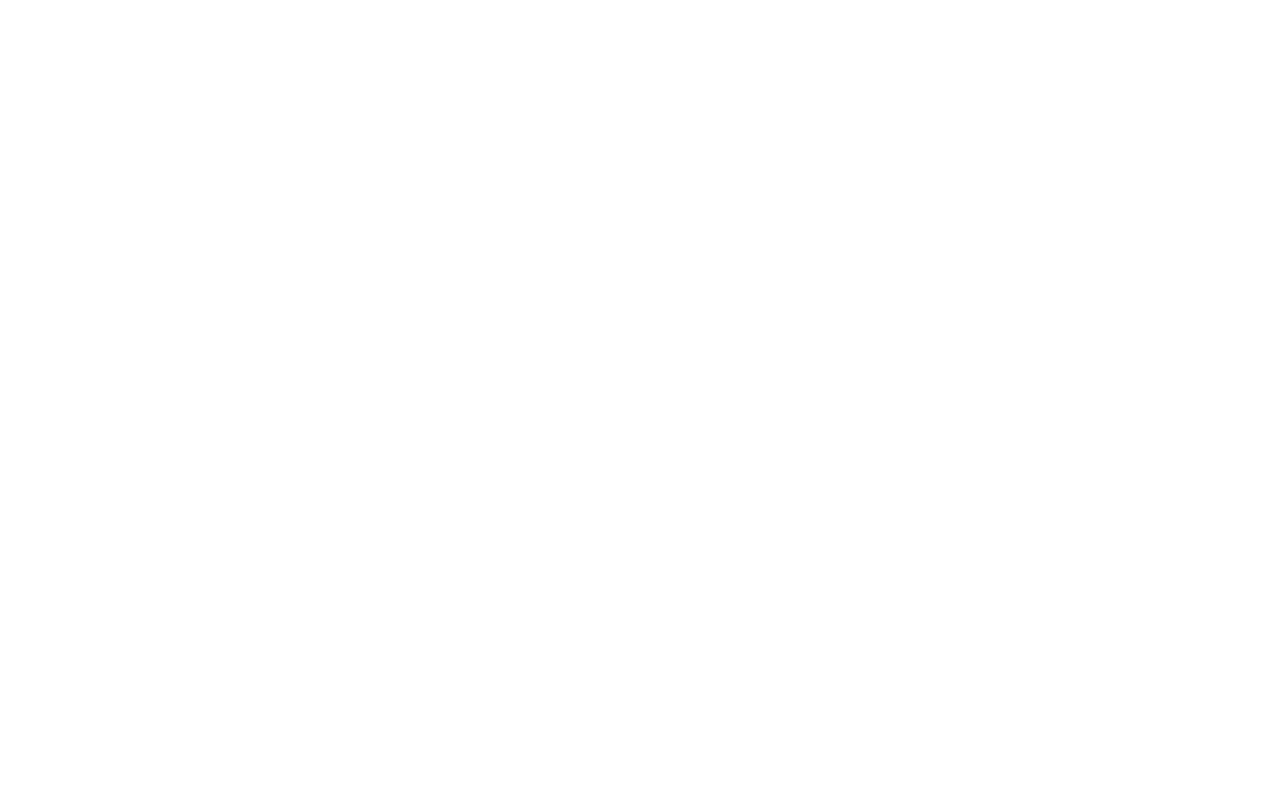
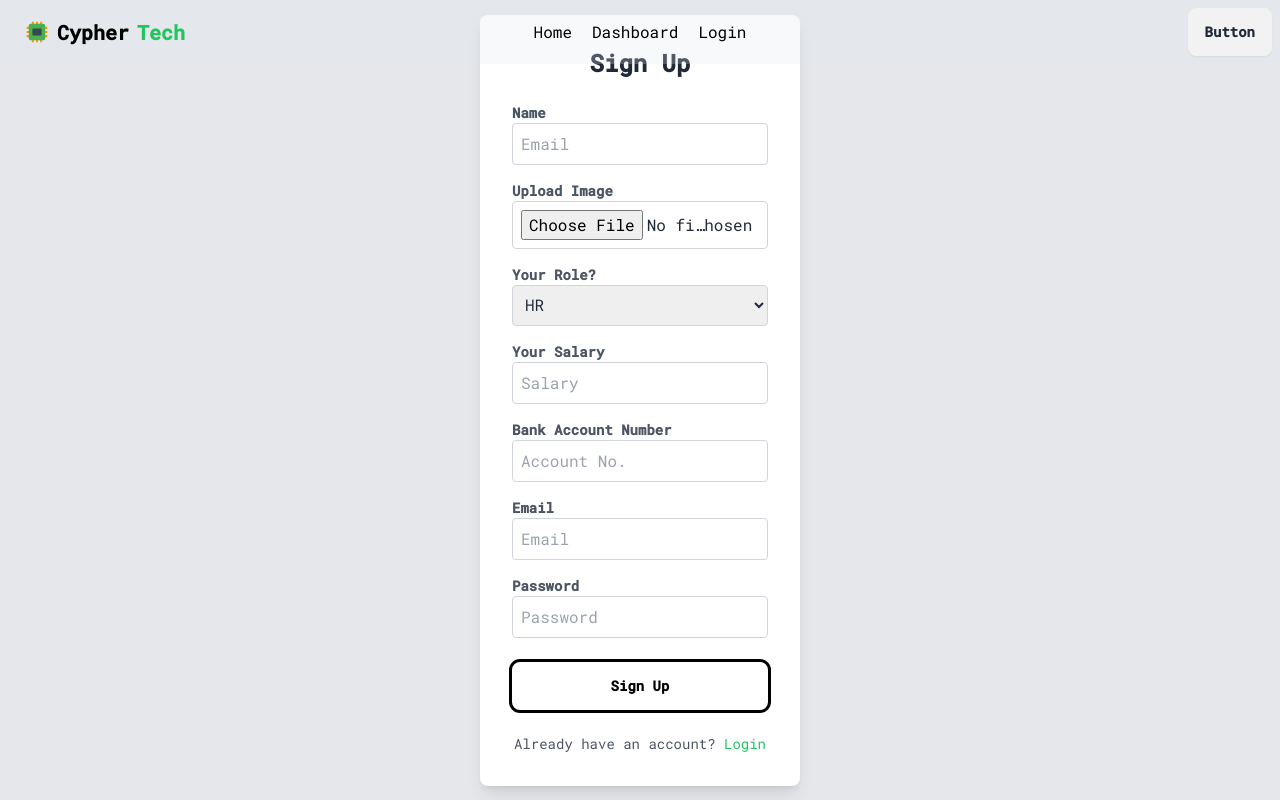
Before and after one commit to Muhammad-Sowrov/a12-cypherTech-client, a React (Vite) app: page /register in a window 1280 px wide. Before the commit this address had no page. Built offline with nearby package versions, Linux system fonts and the light colour scheme.

Commit message:
login and register page done

```diff
--- a/package.json
+++ b/package.json
@@ -14,6 +14,7 @@
     "match-sorter": "^6.3.1",
     "react": "^18.2.0",
     "react-dom": "^18.2.0",
+    "react-hook-form": "^7.48.2",
     "react-router-dom": "^6.20.0",
     "sort-by": "^1.2.0",
     "swiper": "^11.0.5"
--- a/src/Pages/Home/Testimonials/Testimonials.jsx
+++ b/src/Pages/Home/Testimonials/Testimonials.jsx
@@ -17,7 +17,7 @@
         setReview(data);
       });
   }, []);
-  console.log(review);
+  // console.log(review);
   return (
     <section className="mb-8">
       <SectionTitle heading={"Voices of Satisfaction"}></SectionTitle>
--- /dev/null
+++ b/src/Pages/Login/Login.jsx
@@ -0,0 +1,91 @@
+import { useForm } from "react-hook-form";
+import { NavLink } from "react-router-dom";
+
+
+const Login = () => {
+    const {
+        register,
+        handleSubmit,
+        reset,
+        formState: { errors },
+      } = useForm();
+
+      const onsubmit = data => {
+        console.log(data);
+      }
+    return (
+        <div>
+            <div className="min-h-screen flex items-center justify-center bg-gray-200">
+        <div className="bg-white p-8 rounded-lg shadow-lg w-full sm:w-1/2 md:w-1/3 lg:w-1/4">
+          <h2 className="text-2xl font-semibold text-center text-gray-800 mb-6">
+            Login
+          </h2>
+          <form onSubmit={handleSubmit(onsubmit)}>
+            <div className="mb-4">
+              <label className="block text-gray-600 text-sm font-semibold">
+                Email
+              </label>
+              <input
+                {...register("email", { required: true })}
+                type="email"
+                name="email"
+                className="w-full p-2 border border-gray-300 rounded focus:outline-none focus:border-green-500"
+                placeholder="Email"
+              />
+              {errors.email && (
+                <span className="text-red-700">This field is required</span>
+              )}
+            </div>
+            <div className="mb-6">
+              <label className="block text-gray-600 text-sm font-semibold">
+                Password
+              </label>
+              <input
+                {...register("password", {
+                  required: true,
+                  minLength: 6,
+                  pattern: /^(?=.*[A-Z])(?=.*[!@#$%^&*()_+{}[\]:;<>,.?~\\/-]).{6,}$/i,
+                })}
+                type="password"
+                name="password"
+                className="w-full p-2 border border-gray-300 rounded focus:outline-none focus:border-green-500"
+                placeholder="Password"
+              />
+              {errors.password?.type === "minLength" && (
+                <span className="text-red-700">
+                  Password must be at-lest 6 character
+                </span>
+              )}
+              {errors.password?.type === "required" && (
+                <span className="text-red-700">This field is required</span>
+              )}
+              {errors.password?.type === "pattern" && (
+                <span className="text-red-700">
+                  Password must have a uppercase, lowercase, number and special
+                  character
+                </span>
+              )}
+            </div>
+
+            <button
+              type="submit"
+              className="btn btn-ghost outline w-full text-black hover:bg-green-300"
+            >
+              Login
+            </button>
+          </form>
+          <div className="text-center mt-6">
+            <p className="text-gray-600 text-sm">
+              Do not have an account?{" "}
+              <NavLink to="/register" className="text-green-500 hover:underline">
+                Register
+              </NavLink>
+            </p>
+          </div>
+        </div>
+      </div>
+        </div>
+    );
+};
+
+export default Login;
--- /dev/null
+++ b/src/Pages/Register/Register.jsx
@@ -0,0 +1,168 @@
+import { useForm } from "react-hook-form";
+import { NavLink } from "react-router-dom";
+
+const Register = () => {
+  const {
+    register,
+    handleSubmit,
+    reset,
+    formState: { errors },
+  } = useForm();
+
+  const onSubmit = (data) => {
+    console.log(data);
+  };
+
+  return (
+    <div>
+      <div className="min-h-screen flex items-center justify-center bg-gray-200">
+        <div className="bg-white p-8 rounded-lg shadow-lg w-full sm:w-1/2 md:w-1/3 lg:w-1/4">
+          <h2 className="text-2xl font-semibold text-center text-gray-800 mb-6">
+            Sign Up
+          </h2>
+          <form onSubmit={handleSubmit(onSubmit)}>
+            <div className="mb-4">
+              <label className="block text-gray-600 text-sm font-semibold">
+                Name
+              </label>
+              <input
+                {...register("name", { required: true })}
+                type="text"
+                name="name"
+                className="w-full p-2 border border-gray-300 rounded focus:outline-none focus:border-green-500"
+                placeholder="Email"
+              />
+              {errors.name && (
+                <span className="text-red-700">This field is required</span>
+              )}
+            </div>
+            <div className="mb-4">
+              <label className="block text-gray-600 text-sm font-semibold">
+                Upload Image
+              </label>
+              <input
+                {...register("image", { required: true })}
+                type="file"
+                accept="image/*"
+                className="w-full p-2 border border-gray-300 rounded focus:outline-none focus:border-green-500"
+              />
+              {errors.image && (
+                <span className="text-red-700">Please upload an image</span>
+              )}
+            </div>
+            <div className="mb-4">
+              <label className="block text-gray-600 text-sm font-semibold">
+                Your Role?
+              </label>
+              <select
+                {...register("role", { required: true })}
+                className="w-full p-2 border border-gray-300 rounded focus:outline-none focus:border-green-500"
+              >
+                <option disabled value="">
+                  Choose an option
+                </option>
+                <option value="HR">HR</option>
+                <option value="Employee">Employee</option>
+              </select>
+              {errors.role && (
+                <span className="text-red-700">This field is required</span>
+              )}
+            </div>
+            <div className="mb-4">
+              <label className="block text-gray-600 text-sm font-semibold">
+                Your Salary
+              </label>
+              <input
+                {...register("salary", { required: true })}
+                type="number"
+                name="salary"
+                className="w-full p-2 border border-gray-300 rounded focus:outline-none focus:border-green-500"
+                placeholder="Salary"
+              />
+              {errors.salary && (
+                <span className="text-red-700">This field is required</span>
+              )}
+            </div>
+            <div className="mb-4">
+              <label className="block text-gray-600 text-sm font-semibold">
+                Bank Account Number
+              </label>
+              <input
+                {...register("account", { required: true })}
+                type="number"
+                name="account"
+                className="w-full p-2 border border-gray-300 rounded focus:outline-none focus:border-green-500"
+                placeholder="Account No."
+              />
+              {errors.account && (
+                <span className="text-red-700">This field is required</span>
+              )}
+            </div>
+            <div className="mb-4">
+              <label className="block text-gray-600 text-sm font-semibold">
+                Email
+              </label>
+              <input
+                {...register("email", { required: true })}
+                type="email"
+                name="email"
+                className="w-full p-2 border border-gray-300 rounded focus:outline-none focus:border-green-500"
+                placeholder="Email"
+              />
+              {errors.email && (
+                <span className="text-red-700">This field is required</span>
+              )}
+            </div>
+            <div className="mb-6">
+              <label className="block text-gray-600 text-sm font-semibold">
+                Password
+              </label>
+              <input
+                {...register("password", {
+                  required: true,
+                  minLength: 6,
+                  pattern: /^(?=.*[A-Z])(?=.*[^A-Za-z0-9]).{6,}$/i,
+                })}
+                type="password"
+                name="password"
+                className="w-full p-2 border border-gray-300 rounded focus:outline-none focus:border-green-500"
+                placeholder="Password"
+              />
+              {errors.password?.type === "minLength" && (
+                <span className="text-red-700">
+                  Password must be at-lest 6 character
+                </span>
+              )}
+              {errors.password?.type === "required" && (
+                <span className="text-red-700">This field is required</span>
+              )}
+              {errors.password?.type === "pattern" && (
+                <span className="text-red-700">
+                  Password must have a uppercase, lowercase, number and special
+                  character
+                </span>
+              )}
+            </div>
+
+            <button
+              type="submit"
+              className="btn btn-ghost outline w-full text-black hover:bg-green-300"
+            >
+              Sign Up
+            </button>
+          </form>
+          <div className="text-center mt-6">
+            <p className="text-gray-600 text-sm">
+              Already have an account?{" "}
+              <NavLink to="/login" className="text-green-500 hover:underline">
+                Login
+              </NavLink>
+            </p>
+          </div>
+        </div>
+      </div>
+    </div>
+  );
+};
+
+export default Register;
--- a/src/Pages/Shared/Header/Navbar/Navbar.jsx
+++ b/src/Pages/Shared/Header/Navbar/Navbar.jsx
@@ -23,7 +23,7 @@
   );
   return (
     <div>
-      <div className="navbar bg-black fixed z-10 bg-opacity-25 text-white">
+      <div className="navbar bg-slate-200 fixed z-10 bg-opacity-25 text-black">
         <div className="navbar-start">
           <div className="dropdown">
             <div tabIndex={0} role="button" className="btn btn-ghost lg:hidden">
@@ -31,7 +31,8 @@
                 xmlns="http://www.w3.org/2000/svg"
                 className="h-5 w-5"
                 fill="none"
-                viewBox="0 0 24 24"
+                // viewBox="0 0 24 24"
+                viewBox="10 10 10 10"
                 stroke="currentColor"
               >
                 <path
```
Also changed, not shown: src/Route/Route.jsx (+11 -1 lines), 1 other file (tests, documents, lock files or other folders).
